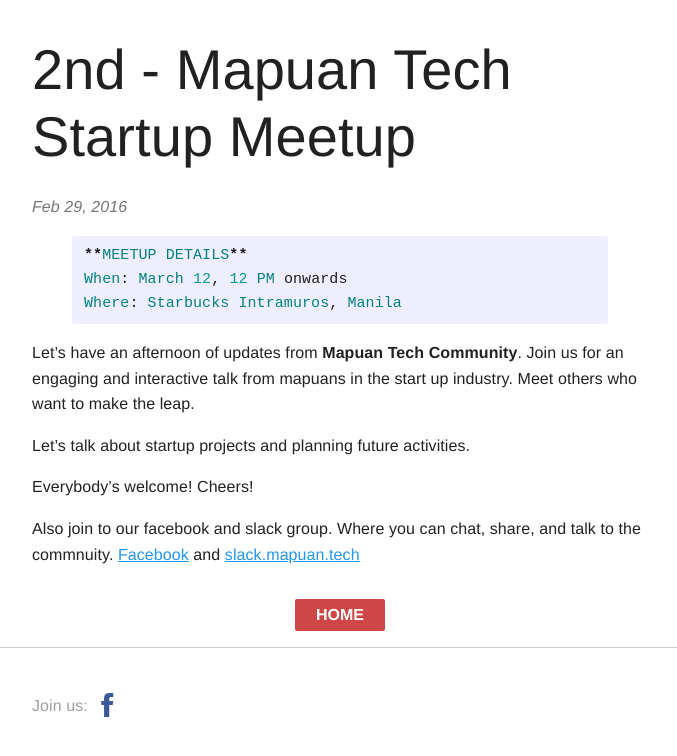
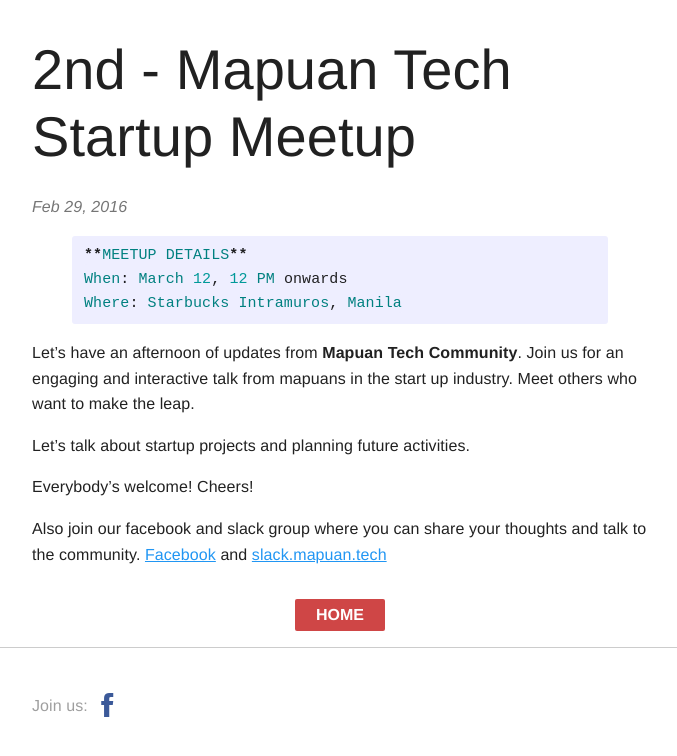
Before and after one commit to mapuantech/mapuantech.github.io, a Jekyll site: the page built from _posts/2016-29-02-second-mapuan-tech-startup-meetup.markdown, in a window 1280 px wide, cut to the strip 104-860 px from the top of the page. Shown: the whole strip, without its empty margins (300-977 px from the left). Built offline with Jekyll 4.4.1, drawn with Linux system fonts in a browser that asks for light colours; some web fonts are replaced.

Commit message:
Change message

```diff
--- a/_posts/2016-29-02-second-mapuan-tech-startup-meetup.markdown
+++ b/_posts/2016-29-02-second-mapuan-tech-startup-meetup.markdown
@@ -18,5 +18,5 @@
 
 Everybody's welcome! Cheers!
 
-Also join to our facebook and slack group. Where you can chat, share, and talk to the commnuity.
+Also join our facebook and slack group where you can share your thoughts and talk to the community.
 [Facebook](https://www.facebook.com/groups/225295784331139) and [slack.mapuan.tech](http://slack.mapuan.tech)
```
